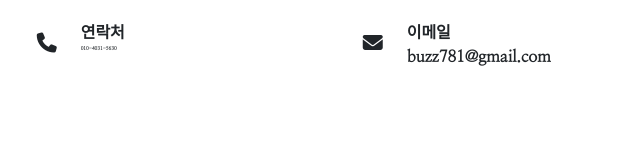
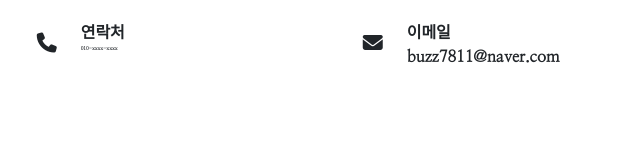
Before and after one commit to dks044/JnBlogProject2, a plain HTML site: page index.html in a window 1280 px wide. Shown: the part 657-800 px from the top of the page, 191-831 px from the left. Drawn offline with Linux system fonts and the light colour scheme.

Commit message:
Update index.html

```diff
--- a/index.html
+++ b/index.html
@@ -92,7 +92,7 @@
       <div class="row align-items-center">
         <div class="col-4 text-end"><i style="font-size: 20px;" class="fa-solid fa-phone"></i></div>
         <div class="col-6 text-start">
-          연락처<p style="font-size: 5px;">010-4031-5630</p>
+          연락처<p style="font-size: 5px;">010-xxxx-xxxx</p>
         </div>
       </div>
     </div>
@@ -100,7 +100,7 @@
       <div class="row align-items-center">
         <div class="col-4 text-end"><i style="font-size: 20px;" class="fa-solid fa-envelope"></i></div>
         <div class="col-6 text-start">
-          이메일<br>buzz781@gmail.com
+          이메일<br>buzz7811@naver.com
         </div>
       </div>
     </div>
```
